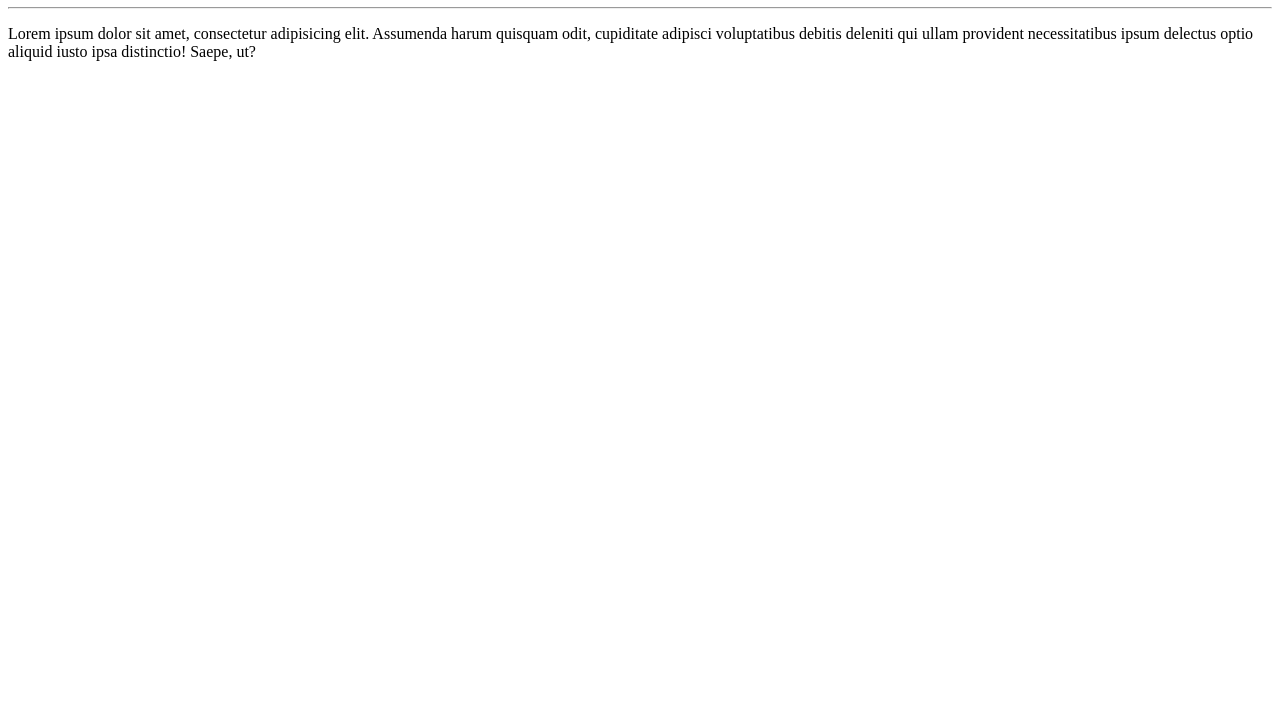
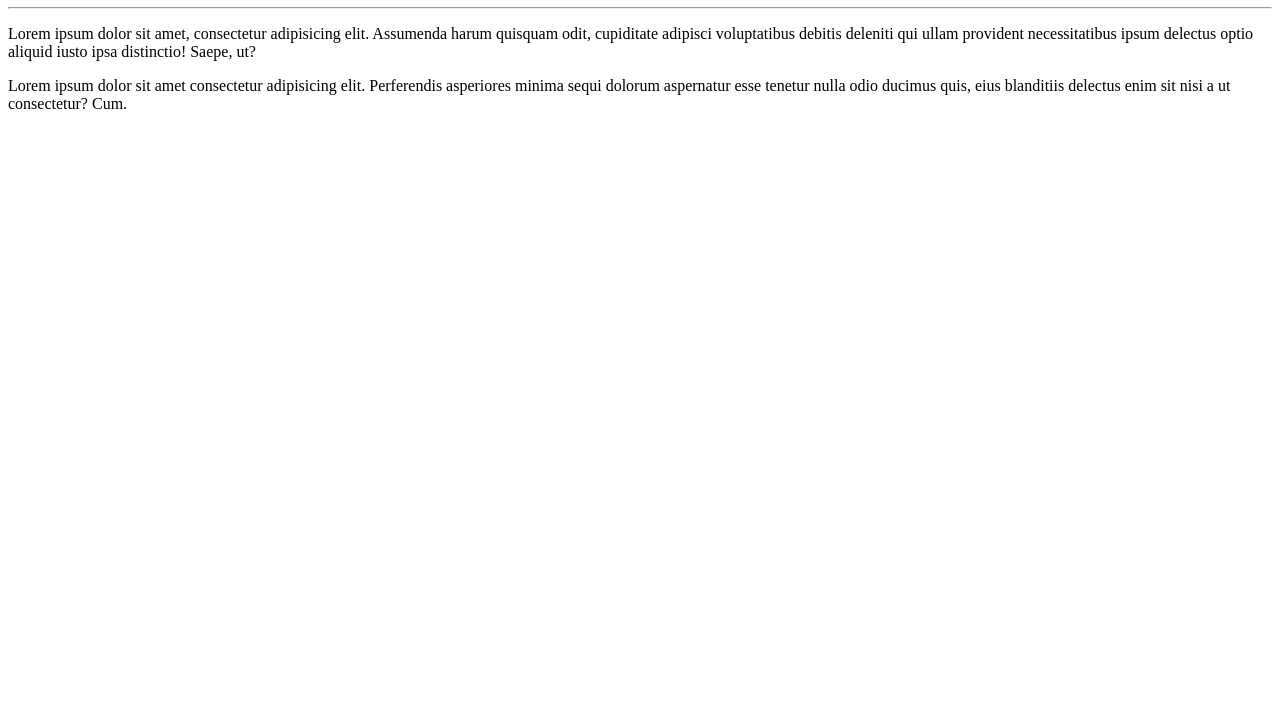
Before and after one commit to FelipeQuaresma/Ola-Mundo, a plain HTML site: page siteexemplo/index.html in a window 1280 px wide. Shown: the part 73-800 px from the top of the page. Drawn offline with Linux system fonts and the light colour scheme.

Commit message:
adicionei um paragrafo

```diff
--- a/siteexemplo/index.html
+++ b/siteexemplo/index.html
@@ -9,6 +9,7 @@
     <h1>Ola, Mundo</h1>
     <hr>
     <p>Lorem ipsum dolor sit amet, consectetur adipisicing elit. Assumenda harum quisquam odit, cupiditate adipisci voluptatibus debitis deleniti qui ullam provident necessitatibus ipsum delectus optio aliquid iusto ipsa distinctio! Saepe, ut?</p>
+    <p>Lorem ipsum dolor sit amet consectetur adipisicing elit. Perferendis asperiores minima sequi dolorum aspernatur esse tenetur nulla odio ducimus quis, eius blanditiis delectus enim sit nisi a ut consectetur? Cum.</p>
 
 </body>
 </html>
```
